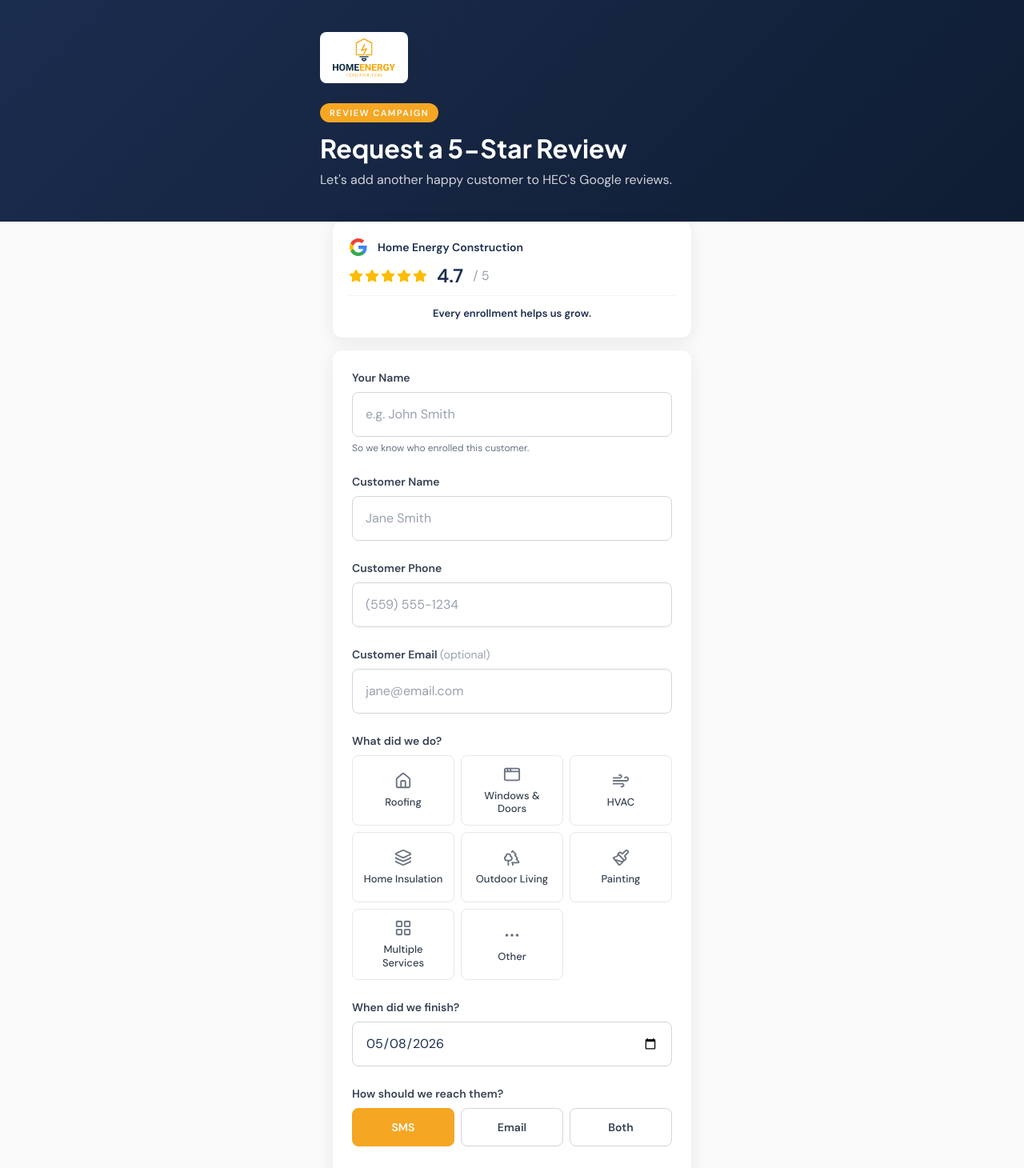
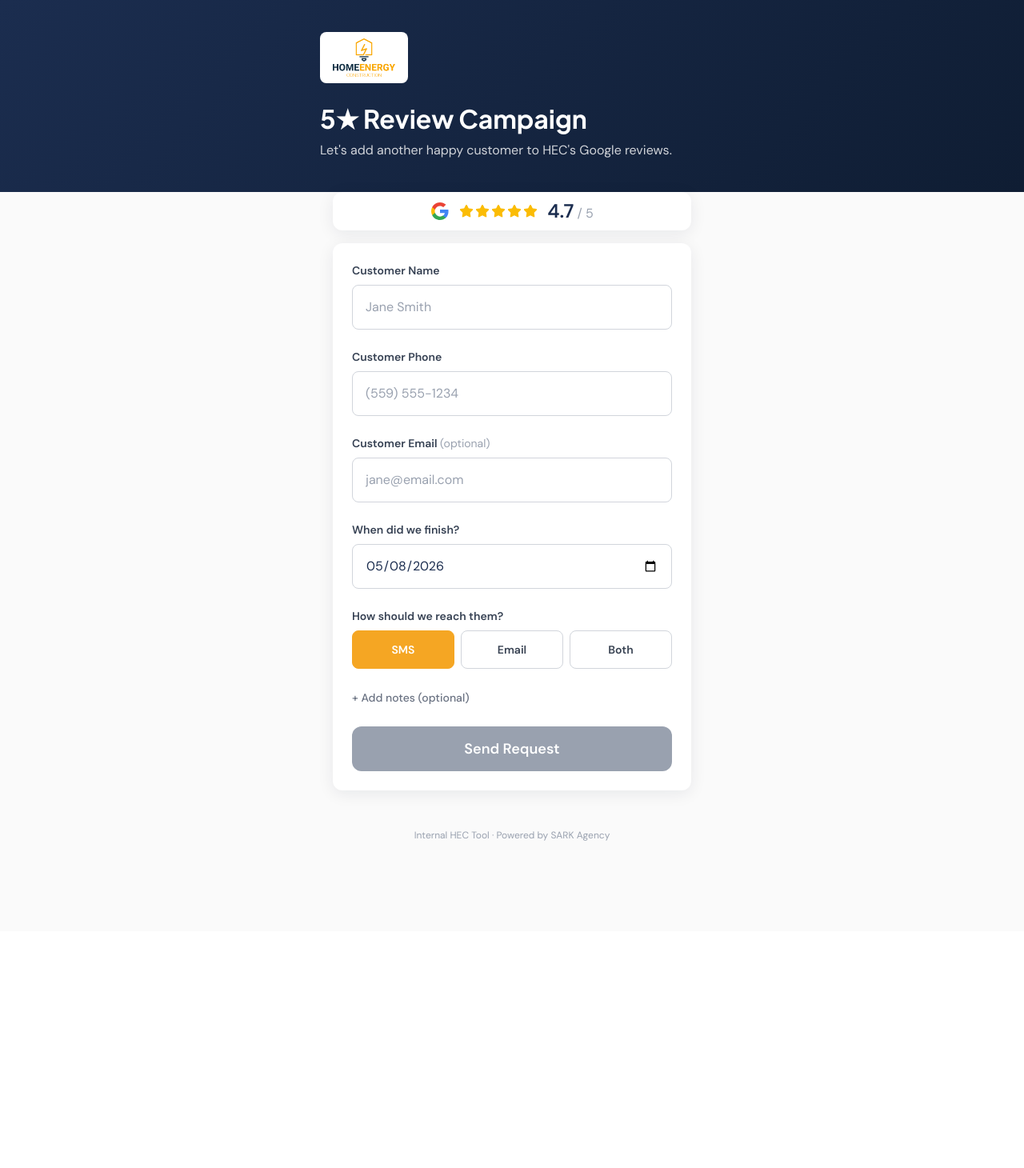
Before and after one commit to keihonsark/hec-website, a Next.js app: page /enroll in a window 1280 px wide. Shown: the top 1460 px of the page at 80% size. After the commit the page ends 1164 px from the top, so only its background shows below. Built offline with nearby package versions, Linux system fonts and the light colour scheme.

Commit message:
simplify: remove submitter + service fields, compact hero & badge

```diff
--- a/src/app/enroll/page.tsx
+++ b/src/app/enroll/page.tsx
@@ -3,25 +3,11 @@
 import { useEffect, useMemo, useRef, useState } from "react";
 import Image from "next/image";
 import confetti from "canvas-confetti";
-import {
-  Home,
-  AppWindow,
-  Wind,
-  Layers,
-  Trees,
-  Paintbrush,
-  LayoutGrid,
-  MoreHorizontal,
-  Loader2,
-  Star,
-  type LucideIcon,
-} from "lucide-react";
+import { Loader2, Star } from "lucide-react";
 import {
   submitReviewEnrollment,
   type ReviewEnrollmentChannel,
 } from "@/lib/reviewEnrollmentWebhook";
-
-const ENROLLER_STORAGE_KEY = "hec_enroll_last_user";
 
 const SUCCESS_HEADLINES = [
   "Request sent!",
@@ -60,27 +46,6 @@ function fireConfetti() {
   }
 }
 
-type JobType =
-  | "Roofing"
-  | "Windows & Doors"
-  | "HVAC"
-  | "Home Insulation"
-  | "Outdoor Living"
-  | "Painting"
-  | "Multiple Services"
-  | "Other";
-
-const JOB_TYPES: { label: JobType; Icon: LucideIcon }[] = [
-  { label: "Roofing", Icon: Home },
-  { label: "Windows & Doors", Icon: AppWindow },
-  { label: "HVAC", Icon: Wind },
-  { label: "Home Insulation", Icon: Layers },
-  { label: "Outdoor Living", Icon: Trees },
-  { label: "Painting", Icon: Paintbrush },
-  { label: "Multiple Services", Icon: LayoutGrid },
-  { label: "Other", Icon: MoreHorizontal },
-];
-
 const CHANNELS: ReviewEnrollmentChannel[] = ["SMS", "Email", "SMS+Email"];
 
 function todayISO(): string {
@@ -99,20 +64,14 @@ function formatPhone(raw: string): string {
   return `(${digits.slice(0, 3)}) ${digits.slice(3, 6)}-${digits.slice(6)}`;
 }
 
-function phoneDigits(formatted: string): string {
-  return formatted.replace(/\D/g, "");
-}
-
 const labelClass = "block text-sm font-semibold text-gray-700 mb-2";
 const inputClass =
   "w-full h-14 px-4 text-base text-navy bg-white border border-gray-300 rounded-lg placeholder:text-gray-400 focus:outline-none focus:border-orange focus:ring-2 focus:ring-orange/30 transition";
 
 interface FormState {
-  enrolledBy: string;
   customerName: string;
   customerPhone: string;
   customerEmail: string;
-  jobType: JobType | "";
   jobDate: string;
   channel: ReviewEnrollmentChannel;
   notes: string;
@@ -121,11 +80,9 @@ interface FormState {
 
 function emptyForm(): FormState {
   return {
-    enrolledBy: "",
     customerName: "",
     customerPhone: "",
     customerEmail: "",
-    jobType: "",
     jobDate: todayISO(),
     channel: "SMS",
     notes: "",
@@ -135,7 +92,6 @@ function emptyForm(): FormState {
 
 export default function EnrollPage() {
   const [form, setForm] = useState<FormState>(emptyForm);
-  const [savedEnroller, setSavedEnroller] = useState<string | null>(null);
   const [notesOpen, setNotesOpen] = useState(false);
   const [submitting, setSubmitting] = useState(false);
   const [error, setError] = useState<string | null>(null);
@@ -146,51 +102,23 @@ export default function EnrollPage() {
   const resetTimer = useRef<ReturnType<typeof setTimeout> | null>(null);
 
   const isValid =
-    form.enrolledBy.trim().length > 0 &&
     form.customerName.trim().length > 0 &&
-    phoneDigits(form.customerPhone).length === 10 &&
-    form.jobType !== "" &&
-    form.jobDate !== "";
-
-  const showClearEnroller =
-    savedEnroller !== null && form.enrolledBy === savedEnroller;
-
-  useEffect(() => {
-    try {
-      const stored = localStorage.getItem(ENROLLER_STORAGE_KEY);
-      if (stored && stored.trim().length > 0) {
-        setSavedEnroller(stored);
-        setForm((f) => ({ ...f, enrolledBy: stored }));
-      }
-    } catch {
-      /* localStorage blocked — ignore */
-    }
-  }, []);
+    form.customerPhone.trim().length > 0;
 
   useEffect(() => {
     if (!submitted) return;
     resetTimer.current = setTimeout(() => {
-      setForm({ ...emptyForm(), enrolledBy: savedEnroller ?? "" });
+      setForm(emptyForm());
       setSubmitted(null);
       setNotesOpen(false);
     }, 10_000);
     return () => {
       if (resetTimer.current) clearTimeout(resetTimer.current);
     };
-  }, [submitted, savedEnroller]);
+  }, [submitted]);
 
   function update<K extends keyof FormState>(key: K, value: FormState[K]) {
     setForm((f) => ({ ...f, [key]: value }));
-  }
-
-  function clearEnroller() {
-    setForm((f) => ({ ...f, enrolledBy: "" }));
-    setSavedEnroller(null);
-    try {
-      localStorage.removeItem(ENROLLER_STORAGE_KEY);
-    } catch {
-      /* ignore */
-    }
   }
 
   async function handleSubmit(e: React.FormEvent) {
@@ -207,7 +135,7 @@ export default function EnrollPage() {
     }
 
     if (!isValid) {
-      setError("Please fill in all required fields before enrolling.");
+      setError("Please add a customer name and phone before sending.");
       return;
     }
 
@@ -216,22 +144,15 @@ export default function EnrollPage() {
       customer_name: form.customerName.trim(),
       customer_phone: form.customerPhone.trim(),
       customer_email: form.customerEmail.trim(),
-      job_type: form.jobType,
+      job_type: "Multiple Services",
       job_completion_date: form.jobDate,
       preferred_channel: form.channel,
-      enrolled_by: form.enrolledBy.trim(),
+      enrolled_by: "HEC Team",
       notes: form.notes.trim(),
     });
     setSubmitting(false);
 
     if (res.success) {
-      const enroller = form.enrolledBy.trim();
-      try {
-        localStorage.setItem(ENROLLER_STORAGE_KEY, enroller);
-      } catch {
-        /* ignore */
-      }
-      setSavedEnroller(enroller);
       vibrate(50);
       fireConfetti();
       setSubmitted({
@@ -247,7 +168,7 @@ export default function EnrollPage() {
 
   function handleEnrollAnother() {
     if (resetTimer.current) clearTimeout(resetTimer.current);
-    setForm({ ...emptyForm(), enrolledBy: savedEnroller ?? "" });
+    setForm(emptyForm());
     setSubmitted(null);
     setNotesOpen(false);
     setError(null);
@@ -278,16 +199,8 @@ export default function EnrollPage() {
               style={{ maxHeight: 48, width: "auto" }}
             />
           </div>
-          <div>
-            <span
-              className="inline-block bg-orange text-white text-[11px] font-semibold uppercase rounded-full px-3 py-1"
-              style={{ letterSpacing: "1.5px" }}
-            >
-              Review Campaign
-            </span>
-          </div>
-          <h1 className="text-[32px] leading-tight font-bold mt-3">
-            Request a 5-Star Review
+          <h1 className="text-[32px] leading-tight font-bold">
+            5★ Review Campaign
           </h1>
           <p className="text-base text-white/80 mt-2">
             Let&apos;s add another happy customer to HEC&apos;s Google reviews.
@@ -336,38 +249,6 @@ export default function EnrollPage() {
                 {error}
               </div>
             )}
-
-            <div className="mb-6">
-              <label htmlFor="enrolledBy" className={labelClass}>
-                Your Name
-              </label>
-              <input
-                id="enrolledBy"
-                type="text"
-                required
-                aria-required="true"
-                autoComplete="name"
-                placeholder="e.g. John Smith"
-                className={inputClass}
-                value={form.enrolledBy}
-                onChange={(e) => update("enrolledBy", e.target.value)}
-              />
-              {showClearEnroller ? (
-                <p className="text-xs text-gray-500 mt-1.5">
-                  <button
-                    type="button"
-                    onClick={clearEnroller}
-                    className="underline hover:text-gray-700 focus:outline-none focus:text-gray-700"
-                  >
-                    Not you? Clear
-                  </button>
-                </p>
-              ) : (
-                <p className="text-xs text-gray-500 mt-1.5">
-                  So we know who enrolled this customer.
-                </p>
-              )}
-            </div>
 
             <div className="mb-6">
               <label htmlFor="customerName" className={labelClass}>
@@ -420,54 +301,6 @@ export default function EnrollPage() {
                 onChange={(e) => update("customerEmail", e.target.value)}
               />
             </div>
-
-            <fieldset className="mb-6">
-              <legend className={labelClass}>What did we do?</legend>
-              <div
-                role="radiogroup"
-                aria-required="true"
-                className="grid grid-cols-2 sm:grid-cols-3 gap-2"
-              >
-                {JOB_TYPES.map(({ label, Icon }) => {
-                  const selected = form.jobType === label;
-                  return (
-                    <button
-                      key={label}
-                      type="button"
-                      role="radio"
-                      aria-checked={selected}
-                      onClick={() => {
-                        vibrate(10);
-                        update("jobType", label);
-                      }}
-                      className="min-h-[88px] rounded-lg p-3 flex flex-col items-center justify-center gap-2 transition-all duration-200 active:scale-95 focus:outline-none focus:ring-2 focus:ring-orange/40"
-                      style={{
-                        background: selected ? "#FEF6E7" : "#FFFFFF",
-                        border: selected
-                          ? "2px solid #F5A623"
-                          : "1px solid #E5E7EB",
-                        padding: selected ? "11px" : "12px",
-                      }}
-                    >
-                      <Icon
-                        size={22}
-                        color={selected ? "#F5A623" : "#6B7280"}
-                        strokeWidth={2}
-                      />
-                      <span
-                        className="text-[13px] leading-tight text-center"
-                        style={{
-                          color: selected ? "#1B2D4F" : "#374151",
-                          fontWeight: selected ? 600 : 500,
-                        }}
-                      >
-                        {label}
-                      </span>
-                    </button>
-                  );
-                })}
-              </div>
-            </fieldset>
 
             <div className="mb-6">
               <label htmlFor="jobDate" className={labelClass}>
@@ -572,8 +405,8 @@ export default function EnrollPage() {
 
 function GoogleReviewCard() {
   return (
-    <div className="bg-white rounded-xl shadow-[0_4px_20px_rgba(15,29,51,0.08)] p-5 mt-0 mb-4">
-      <div className="flex items-center gap-3">
+    <div className="bg-white rounded-xl shadow-[0_4px_20px_rgba(15,29,51,0.08)] px-5 py-3 mt-0 mb-4">
+      <div className="flex items-center justify-center gap-3">
         <svg
           xmlns="http://www.w3.org/2000/svg"
           viewBox="0 0 24 24"
@@ -599,17 +432,12 @@ function GoogleReviewCard() {
             fill="#EA4335"
           />
         </svg>
-        <span className="text-sm font-semibold text-navy">
-          Home Energy Construction
-        </span>
-      </div>
 
         <div
-        className="flex items-center gap-3 mt-3"
+          className="flex items-center gap-0.5"
           role="img"
           aria-label="4.7 out of 5 stars"
         >
-        <div className="flex items-center gap-0.5" aria-hidden="true">
           {[0, 1, 2, 3, 4].map((i) => (
             <Star
               key={i}
@@ -617,18 +445,18 @@ function GoogleReviewCard() {
               fill="#FBBC05"
               stroke="#FBBC05"
               strokeWidth={1.5}
+              aria-hidden="true"
             />
           ))}
         </div>
+
+        <div className="flex items-baseline gap-1">
           <span className="text-[24px] font-bold text-navy leading-none">
             4.7
           </span>
           <span className="text-base text-gray-400 leading-none">/ 5</span>
         </div>
-
-      <p className="text-[13px] font-semibold text-navy text-center mt-3 border-t border-gray-100 pt-3">
-        Every enrollment helps us grow.
-      </p>
+      </div>
     </div>
   );
 }
```
Lines whose indentation alone changed are shown as unchanged.
